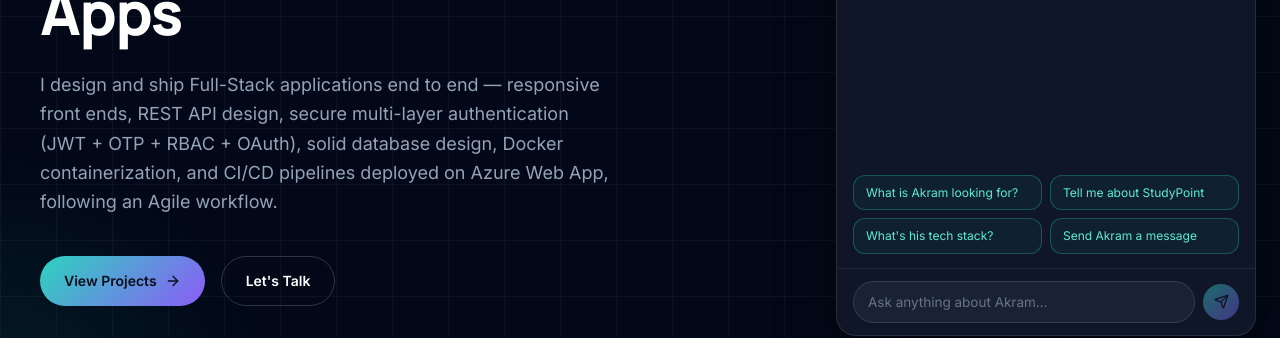
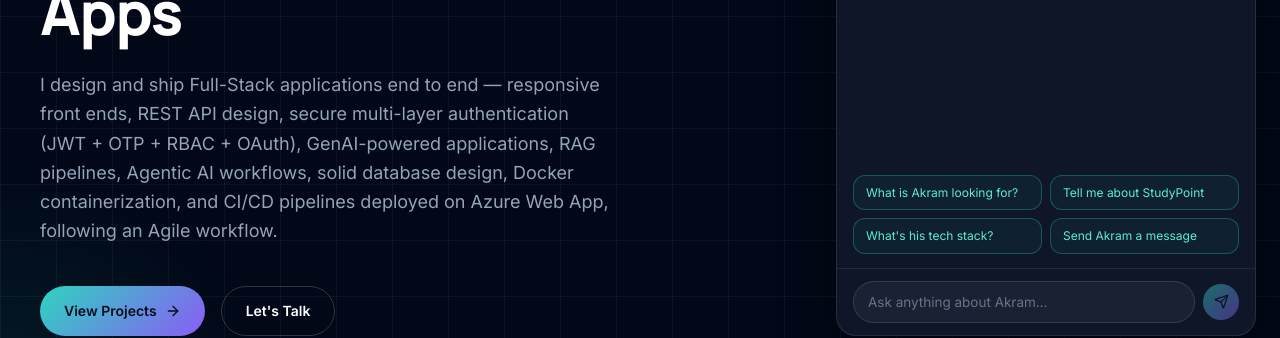
Before and after one commit to mdakram2002/myportfolio, a React (Vite) app: page / in a window 1280 px wide. Shown: the part 376-714 px from the top of the page. Built offline with nearby package versions, Linux system fonts and the light colour scheme; no server answers.

Commit message:
fix home

```diff
--- a/src/components/Home.jsx
+++ b/src/components/Home.jsx
@@ -65,8 +65,9 @@ const Home = () => {
 
           <p className="ahh-fade ahh-d3 ahh-body text-lg text-slate-400 leading-relaxed mb-10 max-w-xl">
             I design and ship Full-Stack applications end to end — responsive front ends, REST API design,
-            secure multi-layer authentication (JWT + OTP + RBAC + OAuth), solid database design,
-            Docker containerization, and CI/CD pipelines deployed on Azure Web App, following an Agile workflow.
+            secure multi-layer authentication (JWT + OTP + RBAC + OAuth), GenAI-powered applications,
+            RAG pipelines, Agentic AI workflows, solid database design, Docker containerization,
+            and CI/CD pipelines deployed on Azure Web App, following an Agile workflow.
           </p>
 
           <div className="ahh-fade ahh-d4 flex flex-wrap gap-4 mb-16">
```
